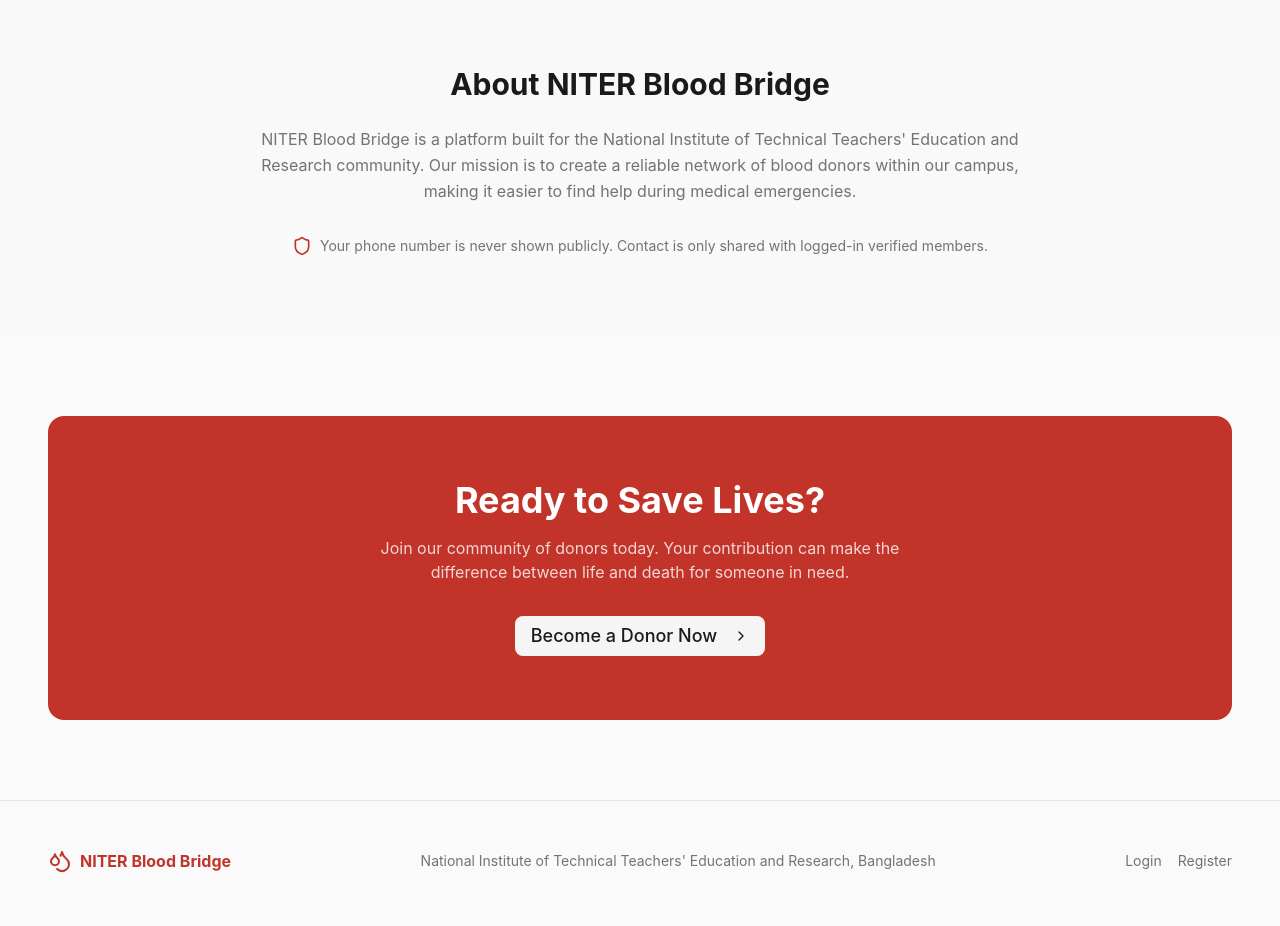
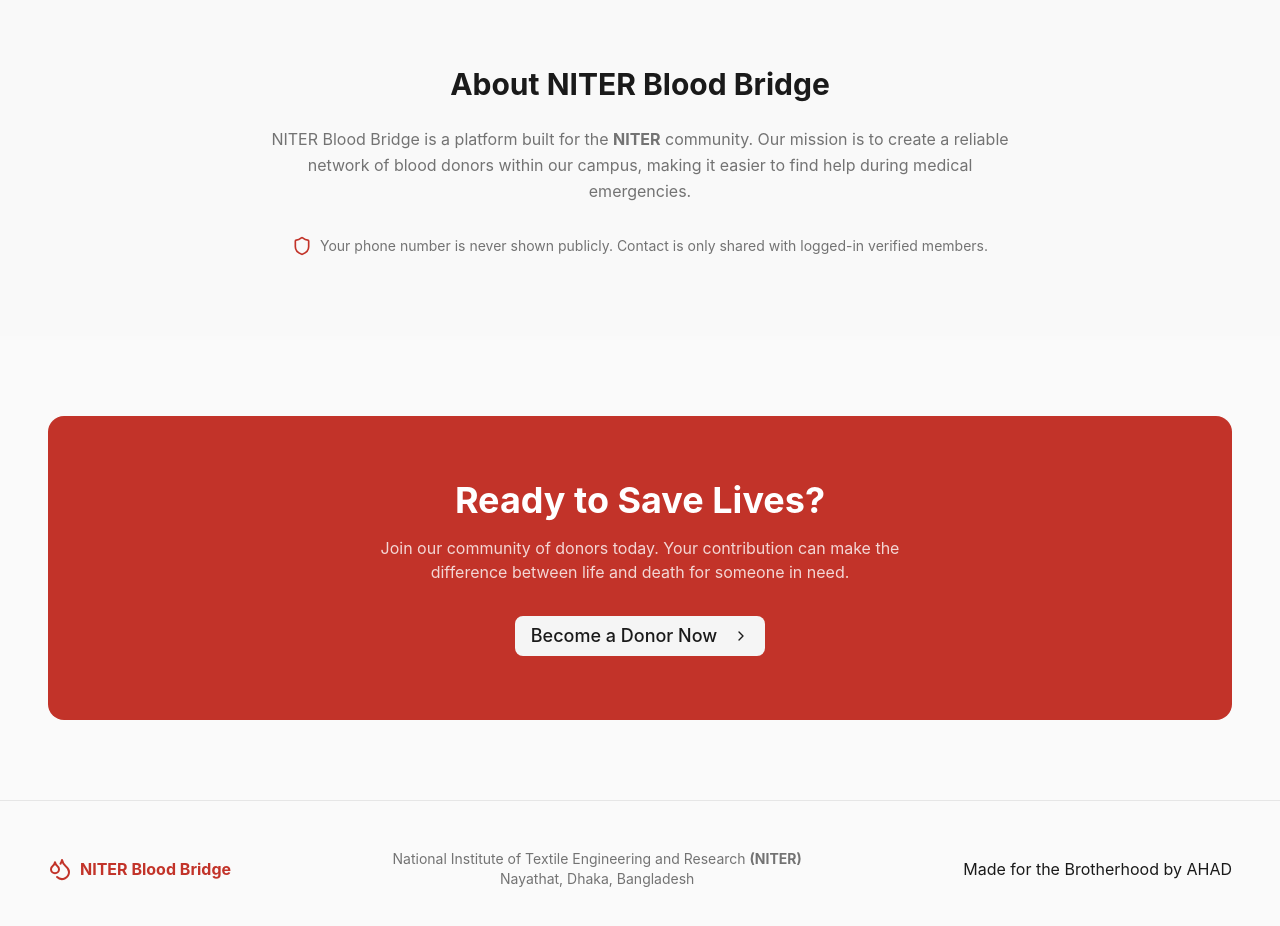
Before and after one commit to abdulahaddf/NITER-Blood-Bridge-frontend, a React (Vite) app: page / in a window 1280 px wide. Shown: the part 1620-2546 px from the top of the page. Built offline with nearby package versions, Linux system fonts and the light colour scheme; no server answers.

Commit message:
fix: landing page design changes

```diff
--- a/src/pages/LandingPage.tsx
+++ b/src/pages/LandingPage.tsx
@@ -1,4 +1,3 @@
-import { Link } from "react-router-dom";
 import {
   Droplets,
   Search,
@@ -17,6 +16,7 @@ import { BloodGroupLabels, type BloodGroup } from "@/types";
 import { motion } from "framer-motion";
 import { Navbar } from "@/components/layout/Navbar";
 import { usePublicStats } from "@/hooks/usePublicStats";
+import { Link } from "react-router-dom";
 
 const bloodGroupColors: Record<BloodGroup, string> = {
   A_POS: "bg-blue-500",
@@ -277,8 +277,7 @@ export function LandingPage() {
               About NITER Blood Bridge
             </h2>
             <p className="text-muted-foreground mb-8 leading-relaxed">
-              NITER Blood Bridge is a platform built for the National Institute
-              of Technical Teachers&apos; Education and Research community. Our
+              NITER Blood Bridge is a platform built for the <span className="font-bold">NITER</span> community. Our
               mission is to create a reliable network of blood donors within our
               campus, making it easier to find help during medical emergencies.
             </p>
@@ -328,23 +327,9 @@ export function LandingPage() {
               <span className="font-bold">NITER Blood Bridge</span>
             </div>
             <p className="text-sm text-muted-foreground text-center">
-              National Institute of Technical Teachers&apos; Education and
-              Research, Bangladesh
+              National Institute of Textile Engineering and Research <span className="font-bold">(NITER)</span> <br /> Nayathat, Dhaka, Bangladesh
             </p>
-            <div className="flex items-center gap-4">
-              <Link
-                to="/login"
-                className="text-sm text-muted-foreground hover:text-foreground"
-              >
-                Login
-              </Link>
-              <Link
-                to="/register"
-                className="text-sm text-muted-foreground hover:text-foreground"
-              >
-                Register
-              </Link>
-            </div>
+          <p>Made for the Brotherhood by <a href="https://abdulahaddf.vercel.app/" target="_blank">AHAD</a>  </p>
           </div>
         </div>
       </footer>
```
